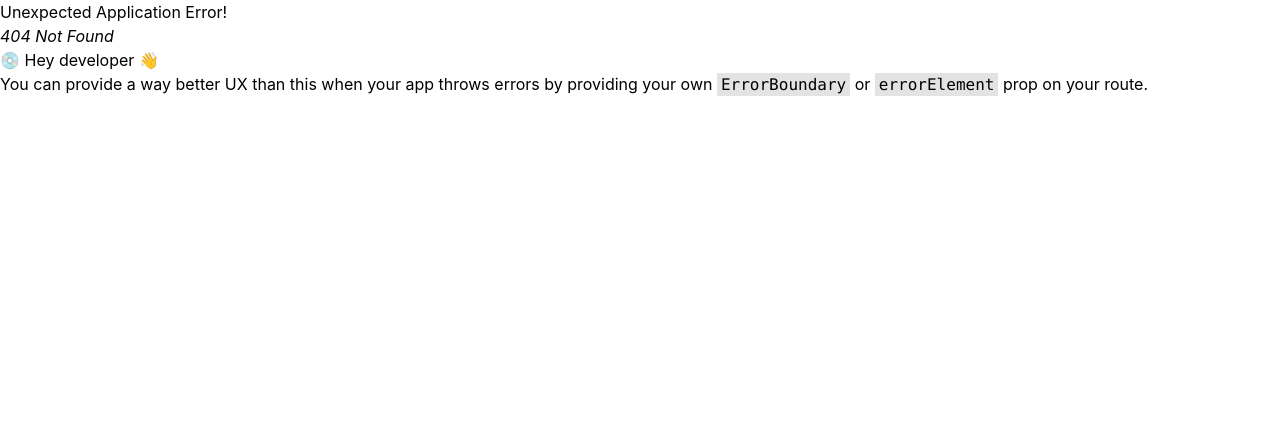
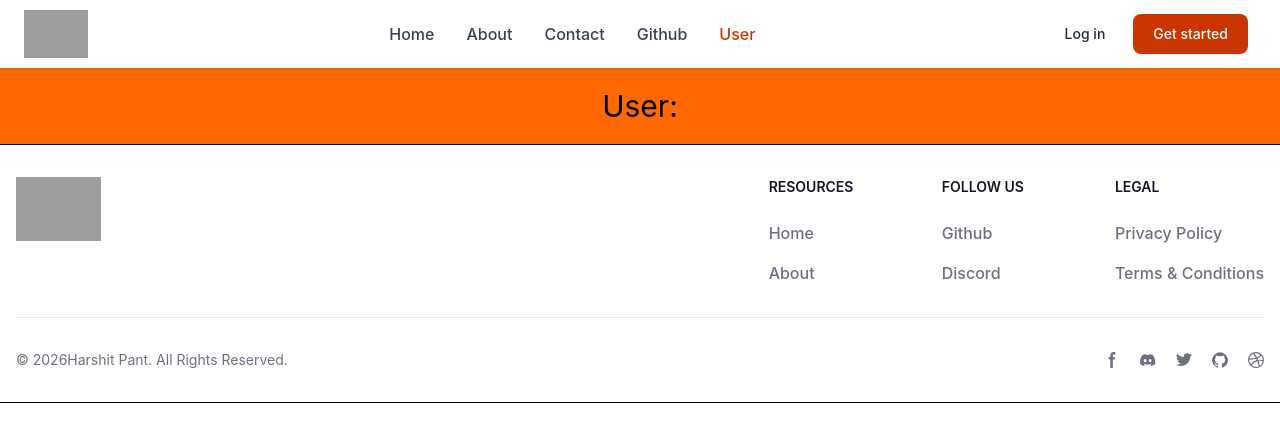
Before and after one commit to Harshitpant12/learning-react, a React (Vite) app in the folder reactrouter/: page /user in a window 1280 px wide. Before the commit this address had no page. Shown: the top 442 px of the page. Built offline with nearby package versions, Linux system fonts and the light colour scheme; grey boxes are pictures that could not be loaded.

Commit message:
add ui for User component layout, add route for user/:userId

```diff
--- /dev/null
+++ b/reactrouter/src/components/User/User.jsx
@@ -0,0 +1,11 @@
+import React from 'react'
+import { useParams } from 'react-router-dom'
+
+function User() {
+  const {userId} = useParams()
+  return (
+    <div className='bg-orange-500 text-black text-3xl text-center py-5'>User: {userId}</div>
+  )
+}
+
+export default User
--- a/reactrouter/src/main.jsx
+++ b/reactrouter/src/main.jsx
@@ -7,7 +7,7 @@ import Home from './components/Home/Home.jsx'
 import About from './components/About/About.jsx'
 // import Contact from './components/Contact/Contact.jsx'
 import Github, { githubInfoLoader } from './components/Github/Github.jsx'
-// import User from './components/User/User.jsx'
+import User from './components/User/User.jsx'
 
 const router = createBrowserRouter(
   createRoutesFromElements(
@@ -19,7 +19,9 @@ const router = createBrowserRouter(
       loader={githubInfoLoader}
       path='github'
       element={<Github/>} />
-      {/* <Route path='user' element={<User/>} /> */}
+      <Route path='user/' element={<User/>} >
+        <Route path=':userId' element={<User/>} />
+      </Route>
     </Route>
   )
 )
```
